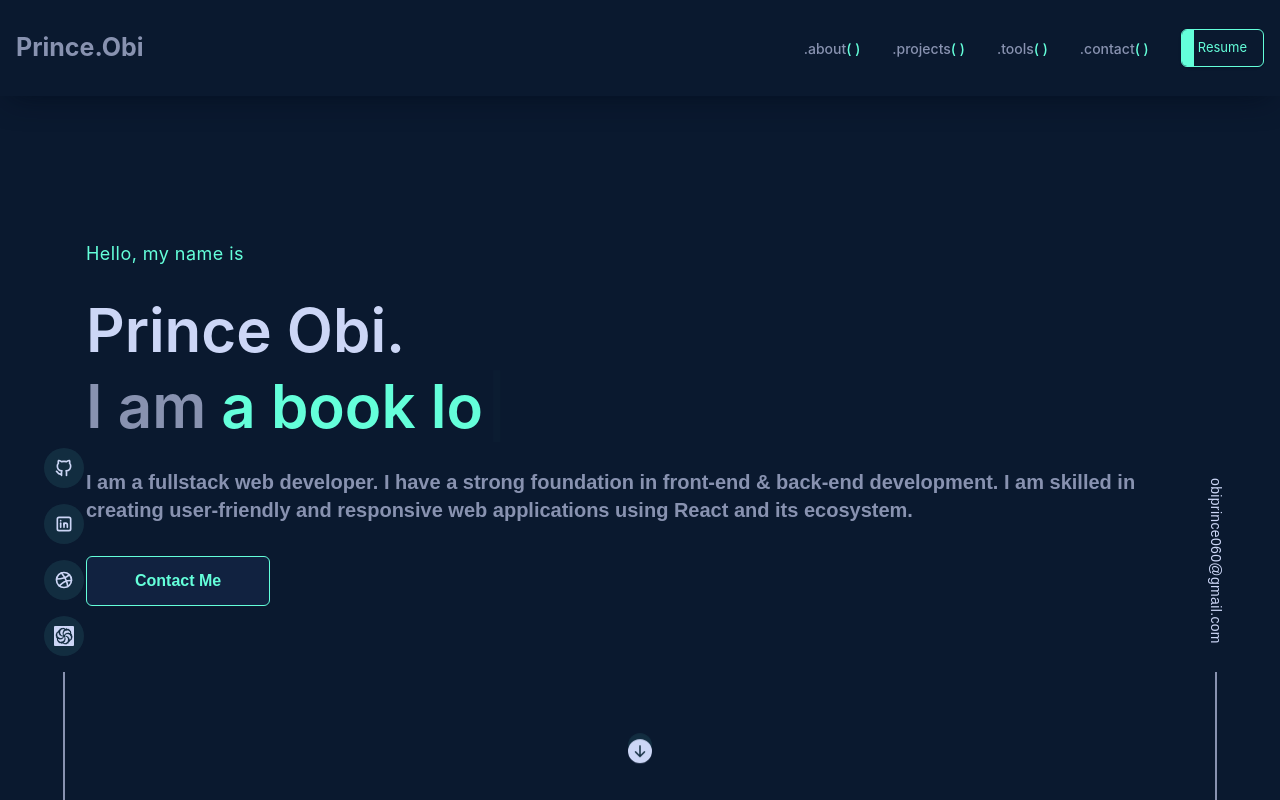
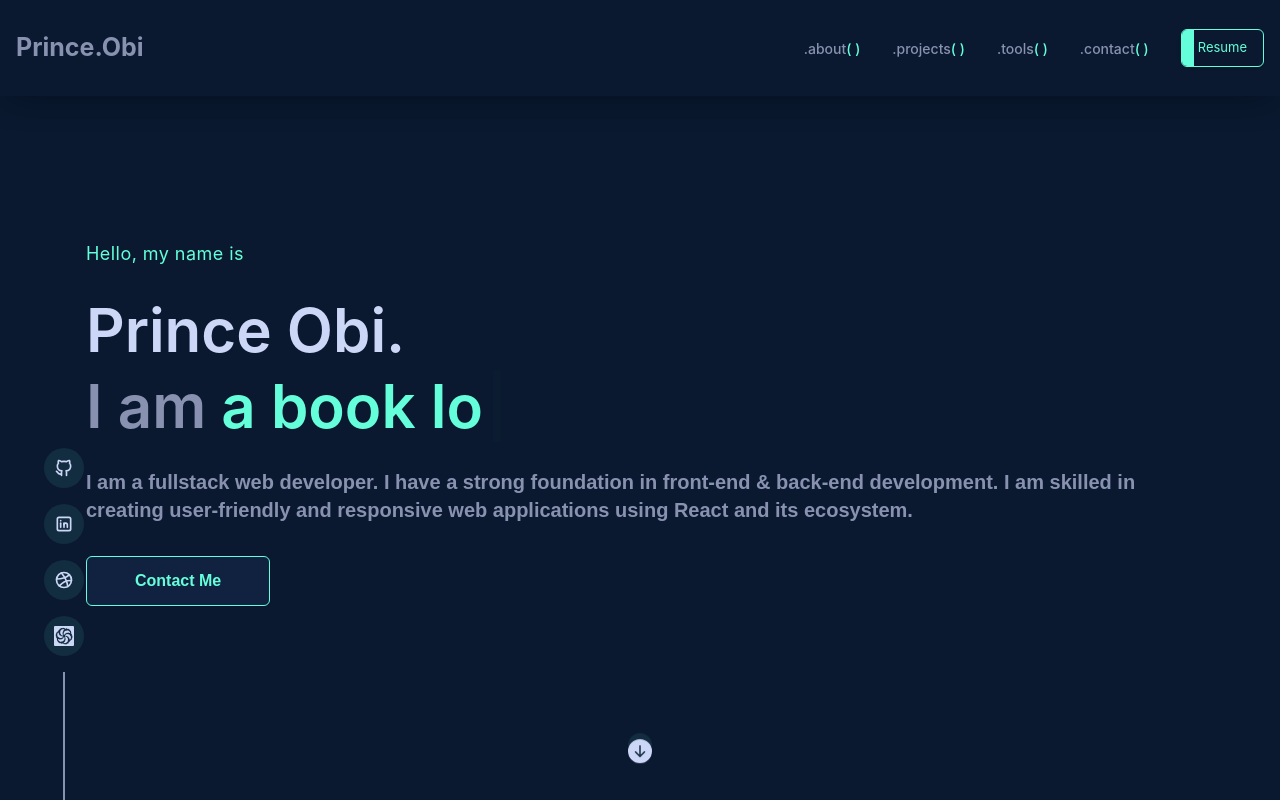
Before and after one commit to Tyrantflood/portfolio, a Next.js app: page / in a window 1280 px wide. Built offline with nearby package versions, Linux system fonts and the light colour scheme.

Commit message:
removed right side and fixed scrollbar

```diff
--- a/components/RightSide.tsx
+++ /dev/null
@@ -1,14 +0,0 @@
-import React from "react";
-
-function RightSide() {
-  return (
-    <div className=" w-full h-full flex flex-col items-center justify-end gap-6 text-textLight">
-      <p className=" text-sm rotate-90 w-80 tracking-wide  hover:text-textGreen  hover:translate-y-2 transition-all duration-300">
-        obiprince060@gmail.com{" "}
-      </p>
-      <div className="w-[2px] h-32 bg-textDark inline-flex"></div>
-    </div>
-  );
-}
-
-export default RightSide;
--- a/pages/index.tsx
+++ b/pages/index.tsx
@@ -45,15 +45,6 @@ export default function Home() {
             <Contact />
             <Footer />
           </div>
-
-          <motion.div
-            initial={{ opacity: 0 }}
-            animate={{ opacity: 1 }}
-            transition={{ duration: 1, delay: 1.6 }}
-            className="hidden xl:inline-flex w-32 h-full fixed right-0 bottom-0"
-          >
-            <RightSide />
-          </motion.div>
         </div>
       </main>
     </>
```
